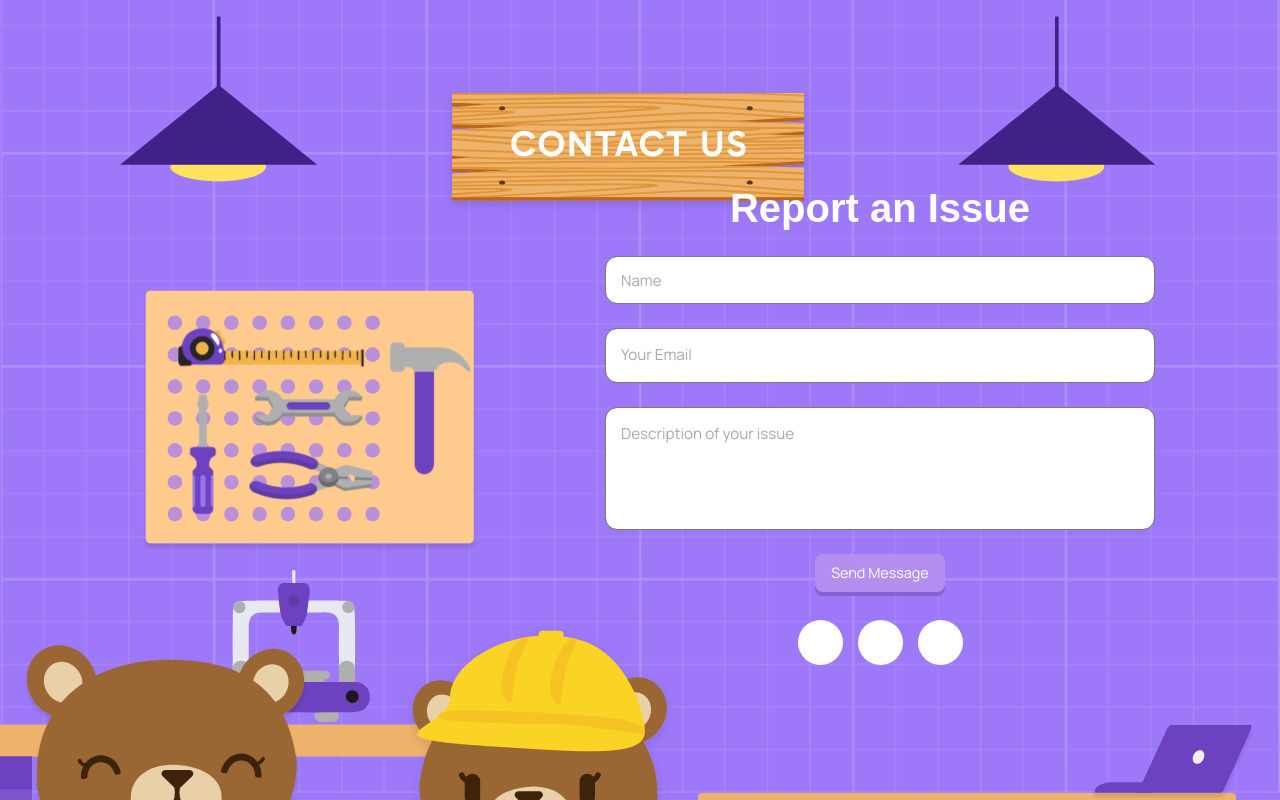
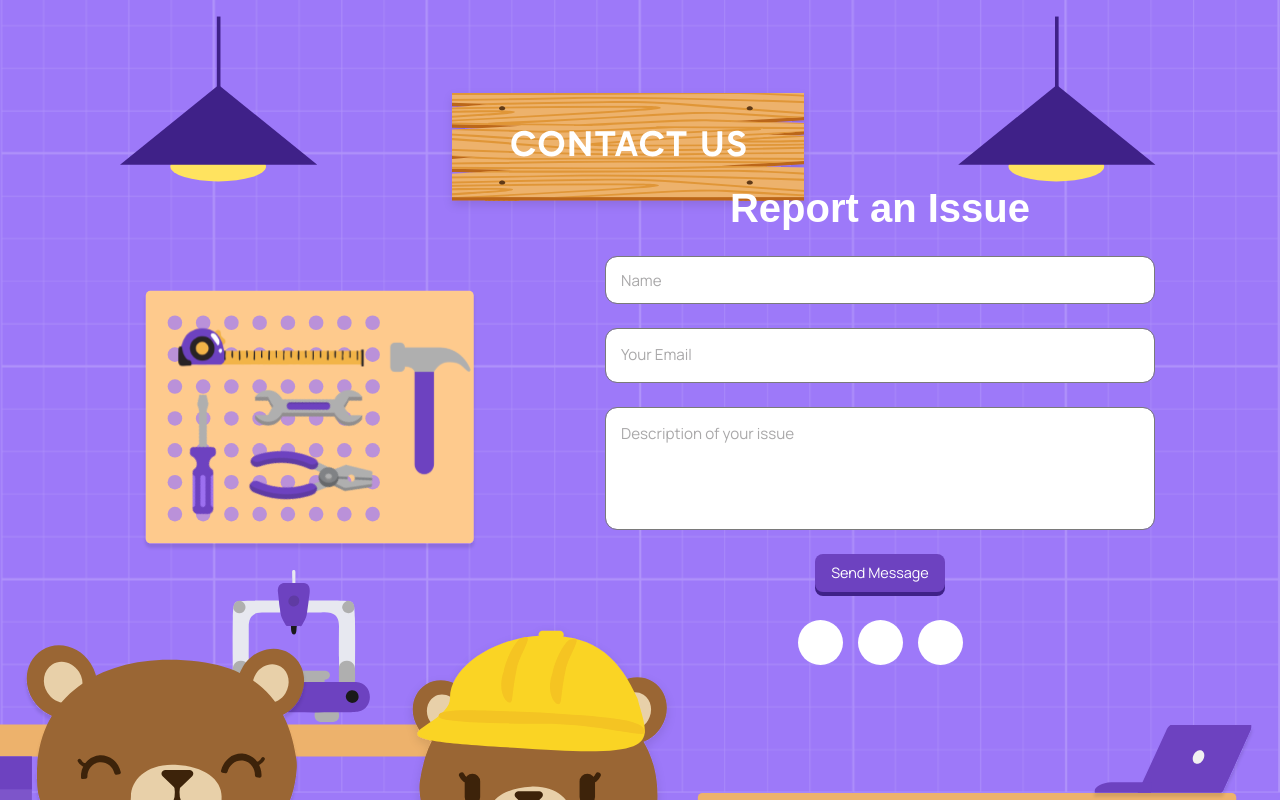
Before and after one commit to swe-ucla/swe-membership-portal, a React (Create React App) app: page /contactus in a window 1280 px wide. Shown: the top 800 px of the page. Built offline with nearby package versions, Linux system fonts and the light colour scheme; no server answers; some icons are missing; a web font is replaced by a local one.

Commit message:
change button ui for more contrast

```diff
--- a/src/components/ContactUs/ContactUs.css
+++ b/src/components/ContactUs/ContactUs.css
@@ -134,9 +134,9 @@ body.contact-page {
 .contact-form .send-btn {
   color: white;
   border: none;
-  box-shadow: 0 4px 0px #895fd8;
+  box-shadow: 0 4px 0px #3F2188;
   border-radius: var(--border-radius-md);
-  background-color: #b48fef;
+  background-color: #6D42C0;
   text-align: center;
   gap: 0.4rem;
   padding: 0.5rem 1rem;
@@ -147,8 +147,8 @@ body.contact-page {
 }
 
 .contact-form .send-btn:hover {
-  background: #895fd8;
-  box-shadow: 0 4px 0px #7d55ca;
+  background: #3F2188;
+  box-shadow: 0 4px 0px rgb(22, 10, 45);
   color: white;
 }
 
```
